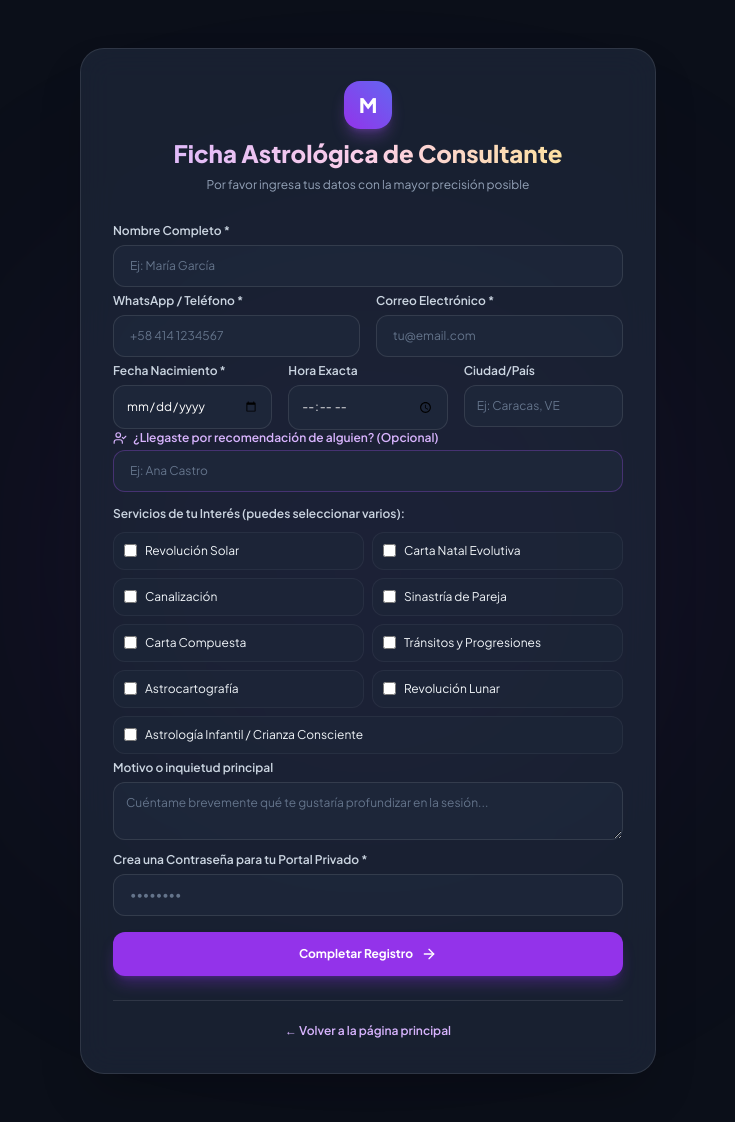
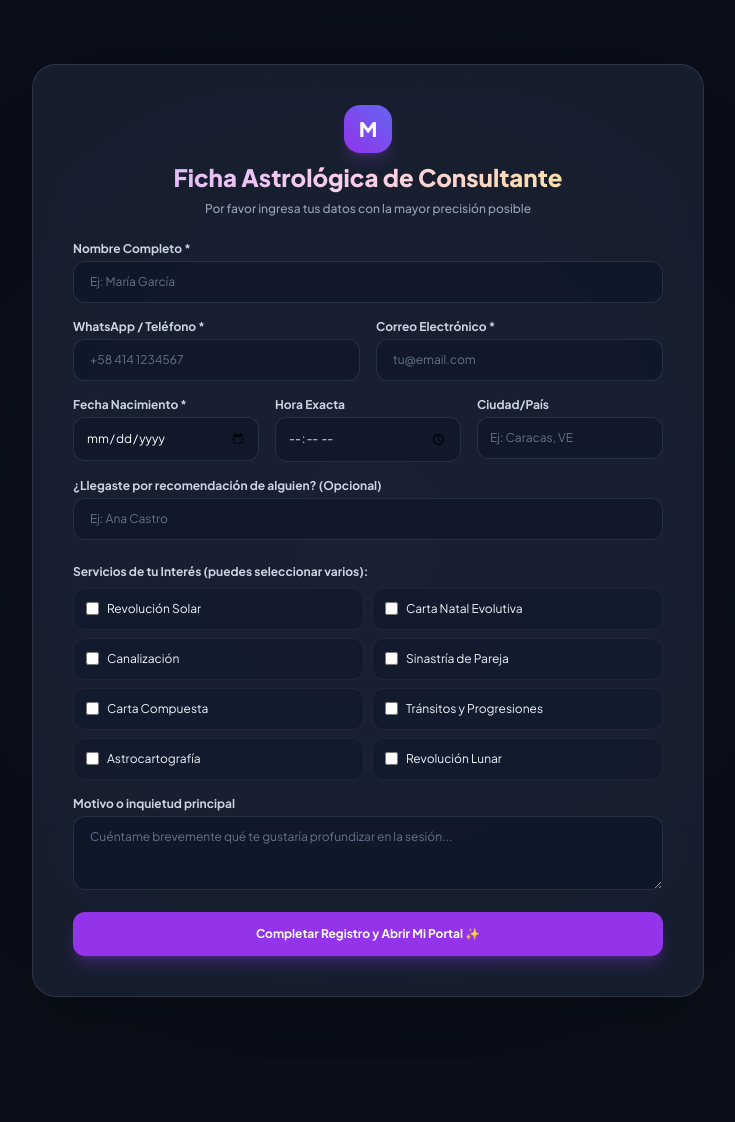
Before and after one commit to ItsVal00/Sistema, a Flask app: page /registro-form in a window 1280 px wide. Shown: the whole page, without its empty margins (272-1007 px from the left). After the commit the page ends 997 px from the top, so only its background shows below. Run offline with Flask 3, Linux system fonts and the light colour scheme; parts of the project's set-up code (start-up, migrations or seed data) failed here and were passed over; some libraries are stand-ins or nearby versions.

Commit message:
Remove password field and disable form autocomplete

```diff
--- a/templates/formulario.html
+++ b/templates/formulario.html
@@ -3,150 +3,164 @@
 <head>
     <meta charset="UTF-8">
     <meta name="viewport" content="width=device-width, initial-scale=1.0">
-    <title>Registro de Consultante — Maru González</title>
+    <title>Ficha de Registro — Maru González</title>
+    <!-- Tailwind CSS CDN -->
     <script src="https://cdn.tailwindcss.com"></script>
+    <!-- Google Fonts -->
     <link href="https://fonts.googleapis.com/css2?family=Plus+Jakarta+Sans:wght@300;400;500;600;700;800&display=swap" rel="stylesheet">
+    <!-- Lucide Icons -->
     <script src="https://unpkg.com/lucide@latest"></script>
+
     <style>
         body { font-family: 'Plus Jakarta Sans', sans-serif; }
         .glass-panel {
-            background: rgba(30, 41, 59, 0.7);
+            background: rgba(30, 41, 59, 0.65);
             backdrop-filter: blur(16px);
             border: 1px solid rgba(255, 255, 255, 0.08);
         }
     </style>
 </head>
-<body class="bg-[#0b0f19] text-slate-100 min-h-screen flex items-center justify-center p-4 antialiased relative overflow-x-hidden my-8">
+<body class="bg-[#0b0f19] text-slate-100 min-h-screen p-4 md:p-8 antialiased selection:bg-purple-500 selection:text-white relative flex justify-center items-center">
 
-    <div class="absolute top-1/2 left-1/2 -translate-x-1/2 -translate-y-1/2 w-[500px] h-[500px] bg-purple-600/15 rounded-full blur-[140px] pointer-events-none"></div>
+    <!-- Background Neon -->
+    <div class="absolute top-1/2 left-1/2 -translate-x-1/2 -translate-y-1/2 w-[500px] h-[500px] bg-purple-600/10 rounded-full blur-[140px] pointer-events-none"></div>
 
-    <div class="glass-panel max-w-xl w-full p-6 md:p-8 rounded-3xl shadow-2xl space-y-6 relative z-10 border border-white/10">
+    <div class="max-w-2xl w-full my-8 relative z-10">
 
+        <div class="glass-panel p-6 md:p-10 rounded-3xl shadow-2xl space-y-6 border border-white/10">
+
+            <!-- Header Formulario -->
             <div class="text-center space-y-2">
-            <div class="w-12 h-12 rounded-2xl bg-gradient-to-tr from-purple-600 to-indigo-500 mx-auto flex items-center justify-center font-extrabold text-white text-xl shadow-lg shadow-purple-500/30">M</div>
-            <h1 class="text-xl md:text-2xl font-extrabold bg-gradient-to-r from-purple-300 via-pink-200 to-amber-200 bg-clip-text text-transparent">Ficha Astrológica de Consultante</h1>
-            <p class="text-xs text-slate-400">Por favor ingresa tus datos con la mayor precisión posible</p>
+                <div class="w-12 h-12 mx-auto rounded-2xl bg-gradient-to-tr from-purple-600 to-indigo-500 flex items-center justify-center font-extrabold text-white text-xl shadow-lg shadow-purple-500/20">
+                    M
+                </div>
+                <h1 class="text-2xl font-extrabold bg-gradient-to-r from-purple-300 via-pink-200 to-amber-200 bg-clip-text text-transparent">
+                    Ficha Astrológica de Consultante
+                </h1>
+                <p class="text-xs text-slate-400 font-medium">
+                    Por favor ingresa tus datos con la mayor precisión posible
+                </p>
             </div>
 
-        <form action="/registro-form" method="POST">
+            <!-- Mensajes Flash -->
+            {% with messages = get_flashed_messages(with_categories=true) %}
+              {% if messages %}
+                {% for category, message in messages %}
+                  <div class="p-4 rounded-2xl text-xs font-semibold border flex items-center gap-3 shadow-xl {% if category == 'error' %}bg-rose-500/10 border-rose-500/30 text-rose-300{% else %}bg-emerald-500/10 border-emerald-500/30 text-emerald-300{% endif %}">
+                    <i data-lucide="info" class="w-4 h-4 shrink-0"></i>
+                    <span>{{ message }}</span>
+                  </div>
+                {% endfor %}
+              {% endif %}
+            {% endwith %}
+
+            <!-- FORMULARIO SIN AUTOCOMPLETADO NI CAMPO DE CONTRASEÑA -->
+            <form action="/registro-form" method="POST" autocomplete="off" class="space-y-4">
 
                 <!-- Nombre Completo -->
-            <div class="space-y-1">
-                <label for="nombre" class="text-xs font-semibold text-slate-300">Nombre Completo *</label>
-                <input type="text" id="nombre" name="nombre" required placeholder="Ej: María García" class="w-full bg-slate-800/80 border border-white/10 rounded-xl px-4 py-3 text-xs text-white placeholder-slate-500 focus:outline-none focus:ring-2 focus:ring-purple-500">
+                <div>
+                    <label class="block text-xs font-bold text-slate-300 mb-1">Nombre Completo *</label>
+                    <input type="text" name="nombre" required placeholder="Ej: María García" autocomplete="off"
+                           class="w-full bg-slate-900/80 border border-slate-700/60 rounded-xl px-4 py-3 text-xs text-white placeholder-slate-500 focus:outline-none focus:border-purple-500 transition">
                 </div>
 
-            <!-- WhatsApp y Correo -->
+                <!-- Contacto: WhatsApp y Correo -->
                 <div class="grid grid-cols-1 md:grid-cols-2 gap-4">
-                <div class="space-y-1">
-                    <label for="telefono" class="text-xs font-semibold text-slate-300">WhatsApp / Teléfono *</label>
-                    <input type="tel" id="telefono" name="telefono" required placeholder="+58 414 1234567" class="w-full bg-slate-800/80 border border-white/10 rounded-xl px-4 py-3 text-xs text-white placeholder-slate-500 focus:outline-none focus:ring-2 focus:ring-purple-500">
+                    <div>
+                        <label class="block text-xs font-bold text-slate-300 mb-1">WhatsApp / Teléfono *</label>
+                        <input type="text" name="telefono" required placeholder="+58 414 1234567" autocomplete="off"
+                               class="w-full bg-slate-900/80 border border-slate-700/60 rounded-xl px-4 py-3 text-xs text-white placeholder-slate-500 focus:outline-none focus:border-purple-500 transition">
                     </div>
-                <div class="space-y-1">
-                    <label for="email" class="text-xs font-semibold text-slate-300">Correo Electrónico *</label>
-                    <input type="email" id="email" name="email" required placeholder="tu@email.com" class="w-full bg-slate-800/80 border border-white/10 rounded-xl px-4 py-3 text-xs text-white placeholder-slate-500 focus:outline-none focus:ring-2 focus:ring-purple-500">
+                    <div>
+                        <label class="block text-xs font-bold text-slate-300 mb-1">Correo Electrónico *</label>
+                        <input type="email" name="email" required placeholder="tu@email.com" autocomplete="off"
+                               class="w-full bg-slate-900/80 border border-slate-700/60 rounded-xl px-4 py-3 text-xs text-white placeholder-slate-500 focus:outline-none focus:border-purple-500 transition">
                     </div>
                 </div>
 
-            <!-- Datos de Nacimiento -->
+                <!-- Datos Nacimiento -->
                 <div class="grid grid-cols-1 md:grid-cols-3 gap-4">
-                <div class="space-y-1">
-                    <label for="fecha_nacimiento" class="text-xs font-semibold text-slate-300">Fecha Nacimiento *</label>
-                    <input type="date" id="fecha_nacimiento" name="fecha_nacimiento" required class="w-full bg-slate-800/80 border border-white/10 rounded-xl px-3 py-3 text-xs text-white focus:outline-none focus:ring-2 focus:ring-purple-500">
+                    <div>
+                        <label class="block text-xs font-bold text-slate-300 mb-1">Fecha Nacimiento *</label>
+                        <input type="date" name="fecha_nacimiento" required
+                               class="w-full bg-slate-900/80 border border-slate-700/60 rounded-xl px-3 py-3 text-xs text-white focus:outline-none focus:border-purple-500 transition">
                     </div>
-                <div class="space-y-1">
-                    <label for="hora_nacimiento" class="text-xs font-semibold text-slate-300">Hora Exacta</label>
-                    <input type="time" id="hora_nacimiento" name="hora_nacimiento" class="w-full bg-slate-800/80 border border-white/10 rounded-xl px-3 py-3 text-xs text-white focus:outline-none focus:ring-2 focus:ring-purple-500">
+                    <div>
+                        <label class="block text-xs font-bold text-slate-300 mb-1">Hora Exacta</label>
+                        <input type="time" name="hora_nacimiento"
+                               class="w-full bg-slate-900/80 border border-slate-700/60 rounded-xl px-3 py-3 text-xs text-white focus:outline-none focus:border-purple-500 transition">
                     </div>
-                <div class="space-y-1">
-                    <label for="lugar_nacimiento" class="text-xs font-semibold text-slate-300">Ciudad/País</label>
-                    <input type="text" id="lugar_nacimiento" name="lugar_nacimiento" placeholder="Ej: Caracas, VE" class="w-full bg-slate-800/80 border border-white/10 rounded-xl px-3 py-3 text-xs text-white placeholder-slate-500 focus:outline-none focus:ring-2 focus:ring-purple-500">
+                    <div>
+                        <label class="block text-xs font-bold text-slate-300 mb-1">Ciudad/País</label>
+                        <input type="text" name="lugar_nacimiento" placeholder="Ej: Caracas, VE" autocomplete="off"
+                               class="w-full bg-slate-900/80 border border-slate-700/60 rounded-xl px-3 py-3 text-xs text-white placeholder-slate-500 focus:outline-none focus:border-purple-500 transition">
                     </div>
                 </div>
 
-            <!-- Referido por (NUEVO CAMPO) -->
-            <div class="space-y-1">
-                <label for="referido_por" class="text-xs font-semibold text-purple-300 flex items-center gap-1.5">
-                    <i data-lucide="user-check" class="w-3.5 h-3.5"></i>
-                    <span>¿Llegaste por recomendación de alguien? (Opcional)</span>
-                </label>
-                <input type="text" id="referido_por" name="referido_por" placeholder="Ej: Ana Castro" class="w-full bg-slate-800/80 border border-purple-500/30 rounded-xl px-4 py-3 text-xs text-white placeholder-slate-500 focus:outline-none focus:ring-2 focus:ring-purple-500">
+                <!-- Referido -->
+                <div>
+                    <label class="block text-xs font-bold text-slate-300 mb-1">¿Llegaste por recomendación de alguien? (Opcional)</label>
+                    <input type="text" name="referido_por" placeholder="Ej: Ana Castro" autocomplete="off"
+                           class="w-full bg-slate-900/80 border border-slate-700/60 rounded-xl px-4 py-3 text-xs text-white placeholder-slate-500 focus:outline-none focus:border-purple-500 transition">
                 </div>
 
-
-            <!-- Selección de Todos los Servicios -->
-            <div class="space-y-2 pt-2">
-                <label class="text-xs font-semibold text-slate-300">Servicios de tu Interés (puedes seleccionar varios):</label>
-                <div class="grid grid-cols-1 md:grid-cols-2 gap-2 text-xs">
-                    <label class="flex items-center gap-2 bg-slate-800/50 p-2.5 rounded-xl border border-white/5 cursor-pointer hover:border-purple-500/40">
+                <!-- Servicios -->
+                <div class="pt-2">
+                    <label class="block text-xs font-bold text-slate-300 mb-2">Servicios de tu Interés (puedes seleccionar varios):</label>
+                    <div class="grid grid-cols-1 sm:grid-cols-2 gap-2 text-xs">
+                        <label class="flex items-center gap-2 bg-slate-900/50 p-3 rounded-xl border border-white/5 cursor-pointer hover:border-purple-500/30 transition">
                             <input type="checkbox" name="servicios" value="Revolución Solar" class="accent-purple-600 rounded">
                             <span>Revolución Solar</span>
                         </label>
-                    <label class="flex items-center gap-2 bg-slate-800/50 p-2.5 rounded-xl border border-white/5 cursor-pointer hover:border-purple-500/40">
+                        <label class="flex items-center gap-2 bg-slate-900/50 p-3 rounded-xl border border-white/5 cursor-pointer hover:border-purple-500/30 transition">
                             <input type="checkbox" name="servicios" value="Carta Natal Evolutiva" class="accent-purple-600 rounded">
                             <span>Carta Natal Evolutiva</span>
                         </label>
-                    <label class="flex items-center gap-2 bg-slate-800/50 p-2.5 rounded-xl border border-white/5 cursor-pointer hover:border-purple-500/40">
+                        <label class="flex items-center gap-2 bg-slate-900/50 p-3 rounded-xl border border-white/5 cursor-pointer hover:border-purple-500/30 transition">
                             <input type="checkbox" name="servicios" value="Canalización" class="accent-purple-600 rounded">
                             <span>Canalización</span>
                         </label>
-                    <label class="flex items-center gap-2 bg-slate-800/50 p-2.5 rounded-xl border border-white/5 cursor-pointer hover:border-purple-500/40">
+                        <label class="flex items-center gap-2 bg-slate-900/50 p-3 rounded-xl border border-white/5 cursor-pointer hover:border-purple-500/30 transition">
                             <input type="checkbox" name="servicios" value="Sinastría de Pareja" class="accent-purple-600 rounded">
                             <span>Sinastría de Pareja</span>
                         </label>
-                    <label class="flex items-center gap-2 bg-slate-800/50 p-2.5 rounded-xl border border-white/5 cursor-pointer hover:border-purple-500/40">
+                        <label class="flex items-center gap-2 bg-slate-900/50 p-3 rounded-xl border border-white/5 cursor-pointer hover:border-purple-500/30 transition">
                             <input type="checkbox" name="servicios" value="Carta Compuesta" class="accent-purple-600 rounded">
                             <span>Carta Compuesta</span>
                         </label>
-                    <label class="flex items-center gap-2 bg-slate-800/50 p-2.5 rounded-xl border border-white/5 cursor-pointer hover:border-purple-500/40">
+                        <label class="flex items-center gap-2 bg-slate-900/50 p-3 rounded-xl border border-white/5 cursor-pointer hover:border-purple-500/30 transition">
                             <input type="checkbox" name="servicios" value="Tránsitos y Progresiones" class="accent-purple-600 rounded">
                             <span>Tránsitos y Progresiones</span>
                         </label>
-                    <label class="flex items-center gap-2 bg-slate-800/50 p-2.5 rounded-xl border border-white/5 cursor-pointer hover:border-purple-500/40">
+                        <label class="flex items-center gap-2 bg-slate-900/50 p-3 rounded-xl border border-white/5 cursor-pointer hover:border-purple-500/30 transition">
                             <input type="checkbox" name="servicios" value="Astrocartografía" class="accent-purple-600 rounded">
                             <span>Astrocartografía</span>
                         </label>
-                    <label class="flex items-center gap-2 bg-slate-800/50 p-2.5 rounded-xl border border-white/5 cursor-pointer hover:border-purple-500/40">
+                        <label class="flex items-center gap-2 bg-slate-900/50 p-3 rounded-xl border border-white/5 cursor-pointer hover:border-purple-500/30 transition">
                             <input type="checkbox" name="servicios" value="Revolución Lunar" class="accent-purple-600 rounded">
                             <span>Revolución Lunar</span>
-                    </label>
-                    <label class="flex items-center gap-2 bg-slate-800/50 p-2.5 rounded-xl border border-white/5 cursor-pointer hover:border-purple-500/40 md:col-span-2">
-                        <input type="checkbox" name="servicios" value="Astrología Infantil" class="accent-purple-600 rounded">
-                        <span>Astrología Infantil / Crianza Consciente</span>
                         </label>
                     </div>
                 </div>
 
-            <!-- Motivo de Consulta -->
-            <div class="space-y-1">
-                <label for="motivo_consulta" class="text-xs font-semibold text-slate-300">Motivo o inquietud principal</label>
-                <textarea id="motivo_consulta" name="motivo_consulta" rows="2" placeholder="Cuéntame brevemente qué te gustaría profundizar en la sesión..." class="w-full bg-slate-800/80 border border-white/10 rounded-xl p-3 text-xs text-white placeholder-slate-500 focus:outline-none focus:ring-2 focus:ring-purple-500"></textarea>
+                <!-- Motivo -->
+                <div>
+                    <label class="block text-xs font-bold text-slate-300 mb-1">Motivo o inquietud principal</label>
+                    <textarea name="motivo_consulta" rows="3" placeholder="Cuéntame brevemente qué te gustaría profundizar en la sesión..."
+                              class="w-full bg-slate-900/80 border border-slate-700/60 rounded-xl px-4 py-3 text-xs text-white placeholder-slate-500 focus:outline-none focus:border-purple-500 transition"></textarea>
                 </div>
 
-            <!-- Contraseña para su Portal -->
-            <div class="space-y-1">
-                <label for="password" class="text-xs font-semibold text-slate-300">Crea una Contraseña para tu Portal Privado *</label>
-                <input type="password" id="password" name="password" required placeholder="••••••••" class="w-full bg-slate-800/80 border border-white/10 rounded-xl px-4 py-3 text-xs text-white placeholder-slate-500 focus:outline-none focus:ring-2 focus:ring-purple-500">
-            </div>
-
-            <!-- Botón Submit -->
-            <button type="submit" class="w-full bg-purple-600 hover:bg-purple-500 text-white font-bold py-3.5 rounded-xl transition shadow-lg shadow-purple-600/30 text-xs mt-4 flex items-center justify-center gap-2">
-                <span>Completar Registro</span>
-                <i data-lucide="arrow-right" class="w-4 h-4"></i>
+                <!-- Botón de Envío -->
+                <button type="submit" class="w-full bg-purple-600 hover:bg-purple-500 text-white font-bold py-3.5 rounded-xl transition shadow-lg shadow-purple-600/30 text-xs mt-4">
+                    Completar Registro y Abrir Mi Portal ✨
                 </button>
 
             </form>
 
-        <div class="text-center border-t border-white/10 pt-4">
-            <a href="/" class="text-xs text-purple-300 hover:text-purple-200 font-semibold transition">
-                ← Volver a la página principal
-            </a>
         </div>
 
     </div>
 
-    <script>
-        lucide.createIcons();
-    </script>
+    <script>lucide.createIcons();</script>
 </body>
 </html>
```
Lines whose indentation alone changed are shown as unchanged.
